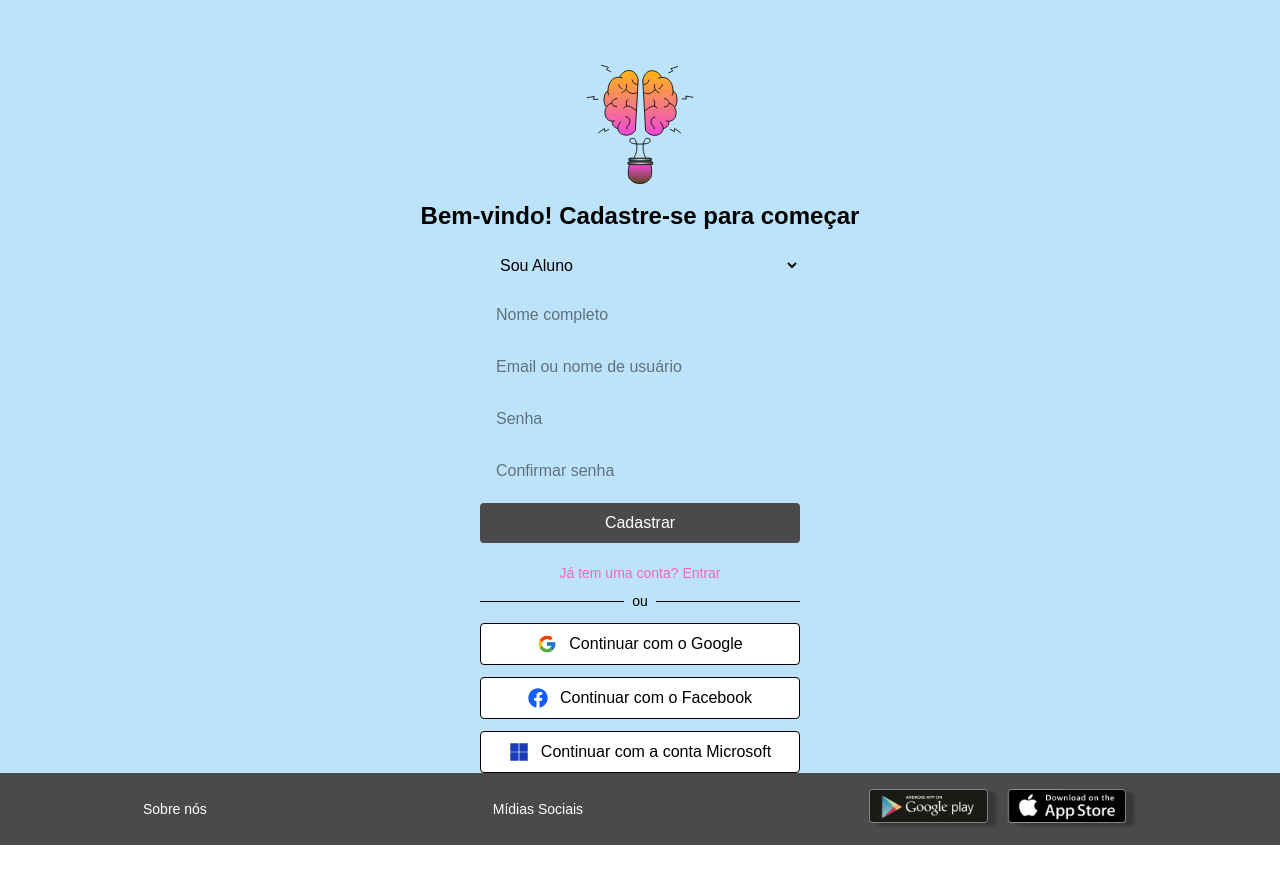
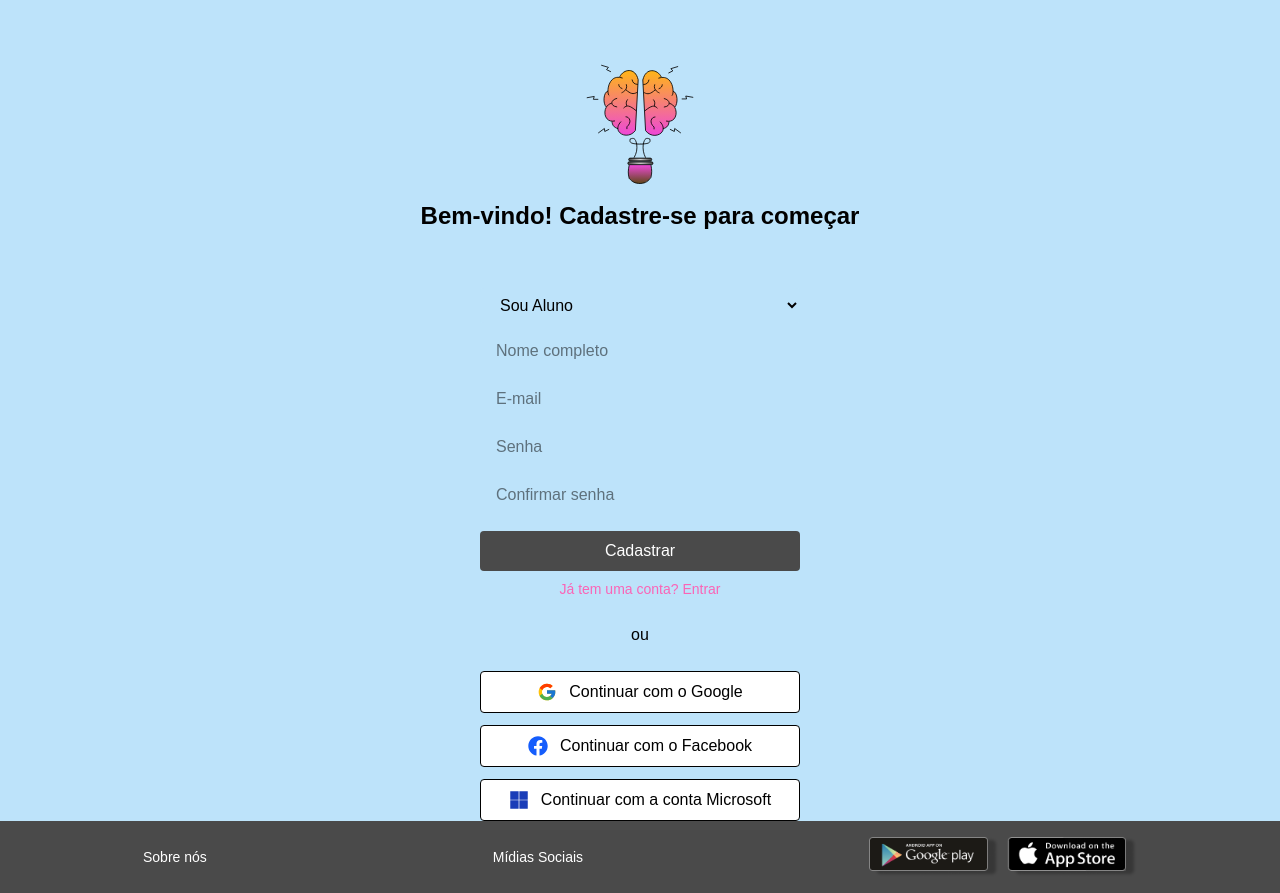
Before and after one commit to Vitorverg97/DIORA_EDU_OFICIAL, a Next.js app in the folder dioraedu/: page /pages/cadastro in a window 1280 px wide. Before the commit the page ends 845 px from the top, so only its background shows below. Built offline with nearby package versions, Linux system fonts and the light colour scheme.

Commit message:
update - Improoving the logic of the registration page

```diff
--- a/dioraedu/src/app/pages/cadastro/page.tsx
+++ b/dioraedu/src/app/pages/cadastro/page.tsx
@@ -1,16 +1,35 @@
 'use client'
 
-import { useState } from 'react'
+import { useState } from 'react';
+import { useRouter } from 'next/navigation';
 import { FcGoogle } from "react-icons/fc";
 import { FaFacebook, FaMicrosoft } from "react-icons/fa";
 import Image from 'next/image';
 
 export default function Cadastro() {
-  const [nome, setNome] = useState('');
-  const [email, setEmail] = useState('');
-  const [senha, setSenha] = useState('');
-  const [confirmarSenha, setConfirmarSenha] = useState('');
+  const [nome, setNome] = useState("");
+  const [email, setEmail] = useState("");
+  const [senha, setSenha] = useState("");
+  const [confirmarSenha, setConfirmarSenha] = useState("");
   const [tipoUsuario, setTipoUsuario] = useState('aluno');
+  const [erro, setErro] = useState("");
+  const router = useRouter();
+
+  async function handleSubmit(e: React.FormEvent) {
+    e.preventDefault();
+    const res = await fetch("/api/auth/register", {
+      method: "POST",
+      headers: { "Content-Type": "application/json" },
+      body: JSON.stringify({ nome, email, senha }),
+    });
+
+    if (res.ok) {
+      router.push("/pages/login");
+    } else {
+      const { error } = await res.json();
+      setErro(error || "Erro ao registrar");
+    }
+  }
 
   return (
     <div className="min-h-screen bg-[#BDE3FA] text-black flex flex-col justify-between">
@@ -31,7 +50,7 @@ export default function Cadastro() {
 
         {/* Formulário */}
         <div className="flex flex-col items-center gap-3 w-80">
-
+              <form onSubmit={handleSubmit} className="max-w-sm mt-10">
           {/* Select movido para cima */}
           <select
             className="px-4 py-2 text-black rounded w-full outline-none bg-[#BDE3FA]"
@@ -40,43 +59,41 @@ export default function Cadastro() {
           >
             <option value="aluno">Sou Aluno</option>
             <option value="professor">Sou Professor</option>
+            <option value="admin">Sou Administrador</option>
           </select>
 
           <input
-            type="text"
+            type="nome"
             placeholder="Nome completo"
-            className="px-4 py-2 text-black rounded w-full outline-none"
+            className="px-4 py-2 text-black rounded w-full outline-none input mt-2" required
             value={nome}
-            onChange={(e) => setNome(e.target.value)}
+            onChange={e => setNome(e.target.value)}
           />
           <input
-            type="text"
-            placeholder="Email ou nome de usuário"
-            className="px-4 py-2 text-black rounded w-full outline-none"
+            type="email"
+            placeholder="E-mail"
+            className="px-4 py-2 text-black rounded w-full outline-none input mt-2" required
             value={email}
-            onChange={(e) => setEmail(e.target.value)}
+            onChange={e => setEmail(e.target.value)}
           />
           <input
             type="password"
             placeholder="Senha"
-            className="px-4 py-2 text-black rounded w-full outline-none"
+            className="px-4 py-2 text-black rounded w-full outline-none input mt-2" required
             value={senha}
-            onChange={(e) => setSenha(e.target.value)}
+            onChange={e => setSenha(e.target.value)}
           />
           <input
             type="password"
             placeholder="Confirmar senha"
-            className="px-4 py-2 text-black rounded w-full outline-none"
+            className="px-4 py-2 text-black rounded w-full outline-none input mt-2" required
             value={confirmarSenha}
-            onChange={(e) => setConfirmarSenha(e.target.value)}
+            onChange={e => setConfirmarSenha(e.target.value)}
           />
-
+      {erro && <div className="text-red-500 mt-2">{erro}</div>}
           <button
-            onClick={() => {
-              alert(`Cadastro concluído como ${tipoUsuario}!\nVerifique sua caixa de entrada para confirmar seu e-mail.`);
-              window.location.href = "/pages/home-aluno";
-            }}
-            className="bg-[#4A4A4A] text-white px-6 py-2 rounded w-full hover:opacity-90"
+            type="submit"
+            className="btn bg-[#4A4A4A] text-white px-6 py-2 rounded w-full hover:opacity-90 mt-4"
           >
             Cadastrar
           </button>
@@ -89,12 +106,11 @@ export default function Cadastro() {
               Já tem uma conta? Entrar
             </button>
 
-            <div className="flex items-center justify-center w-full text-black">
-              <div className="border-t border-black flex-grow mr-2"></div>
-              <span className="text-sm">ou</span>
-              <div className="border-t border-black flex-grow ml-2"></div>
             </div>
-          </div>
+          </form>
+            <div className="flex-grow mr-2"></div>
+            <span className="text-black">ou</span>
+            <div className="flex-grow ml-2"></div>
 
           {/* Login social */}
           <button className="flex items-center text-black justify-center gap-3 border px-4 py-2 rounded w-full bg-white hover:bg-gray-100">
@@ -109,6 +125,7 @@ export default function Cadastro() {
             <FaMicrosoft className="text-blue-800 text-xl" />
             Continuar com a conta Microsoft
           </button>
+
         </div>
       </div>
 
```
